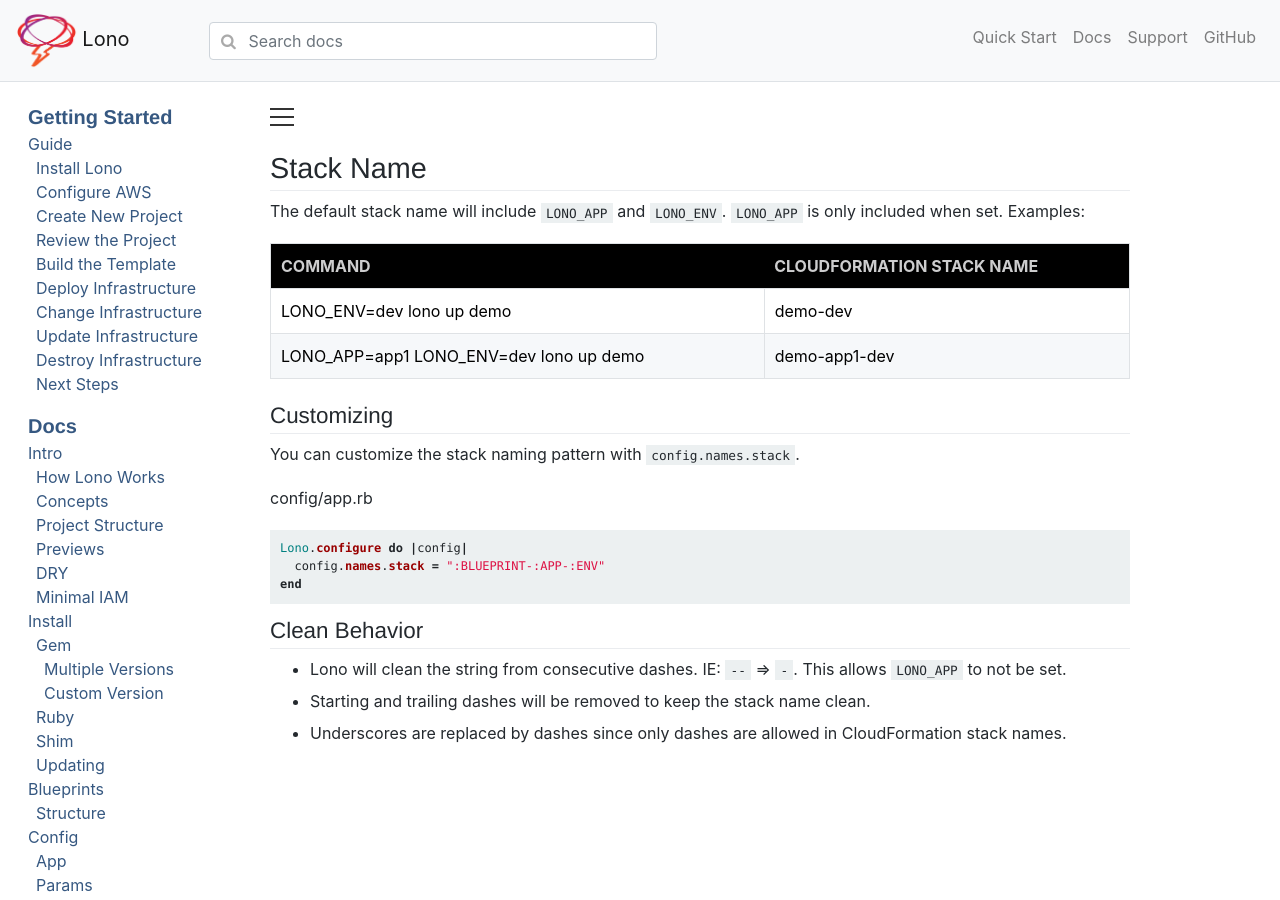
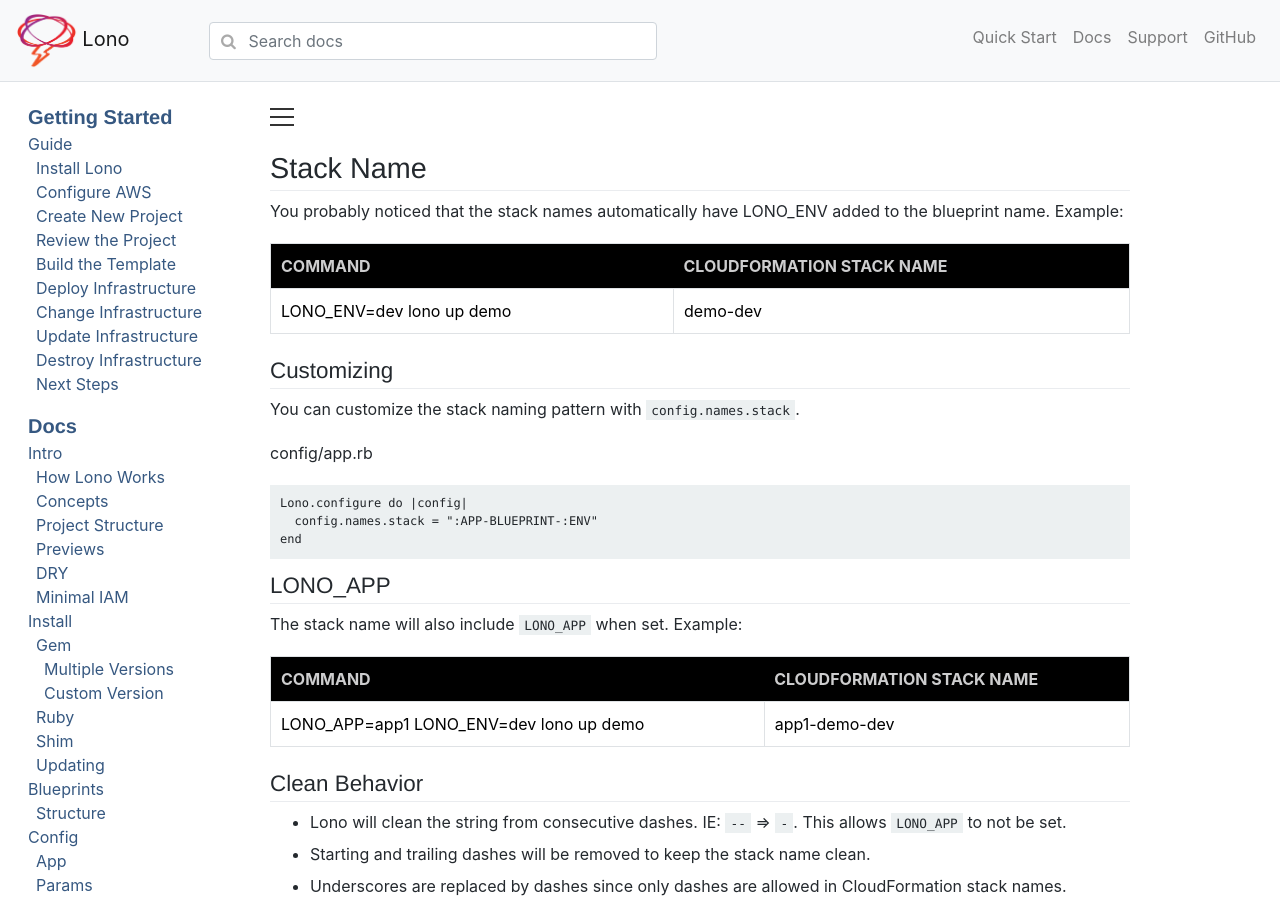
Before and after one commit to boltops-tools/lono-docs, a Jekyll site: the page built from _docs/config/names.md, in a window 1280 px wide and 900 px high. Built offline with Jekyll 4.4.1, drawn with Linux system fonts in a browser that asks for light colours; cached includes are drawn as plain includes; a script that is not in the unit is left out.

Commit message:
Update names.md

````diff
--- a/_docs/config/names.md
+++ b/_docs/config/names.md
@@ -5,12 +5,11 @@ category: config
 order: 7
 ---
 
-The default stack name will include `LONO_APP` and `LONO_ENV`. `LONO_APP` is only included when set. Examples:
+You probably noticed that the stack names automatically have LONO_ENV added to the blueprint name. Example:
 
 Command | CloudFormation Stack Name
 ---|---
 LONO_ENV=dev lono up demo | demo-dev
-LONO_APP=app1 LONO_ENV=dev lono up demo | demo-app1-dev
 
 ## Customizing
 
@@ -18,11 +17,19 @@ You can customize the stack naming pattern with `config.names.stack`.
 
 config/app.rb
 
-```ruby
+```Ruby
 Lono.configure do |config|
-  config.names.stack = ":BLUEPRINT-:APP-:ENV"
+  config.names.stack = ":APP-BLUEPRINT-:ENV"
 end
 ```
+
+## LONO_APP
+
+The stack name will also include `LONO_APP` when set. Example:
+
+Command | CloudFormation Stack Name
+---|---
+LONO_APP=app1 LONO_ENV=dev lono up demo | app1-demo-dev
 
 ## Clean Behavior
 
````
